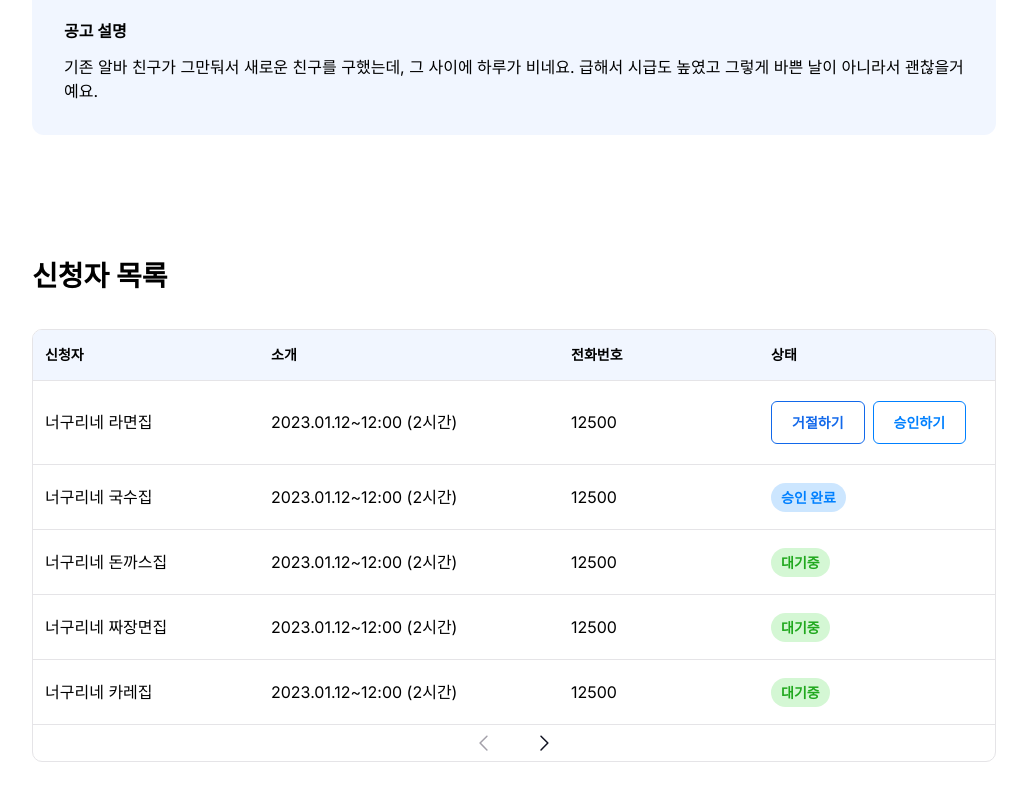
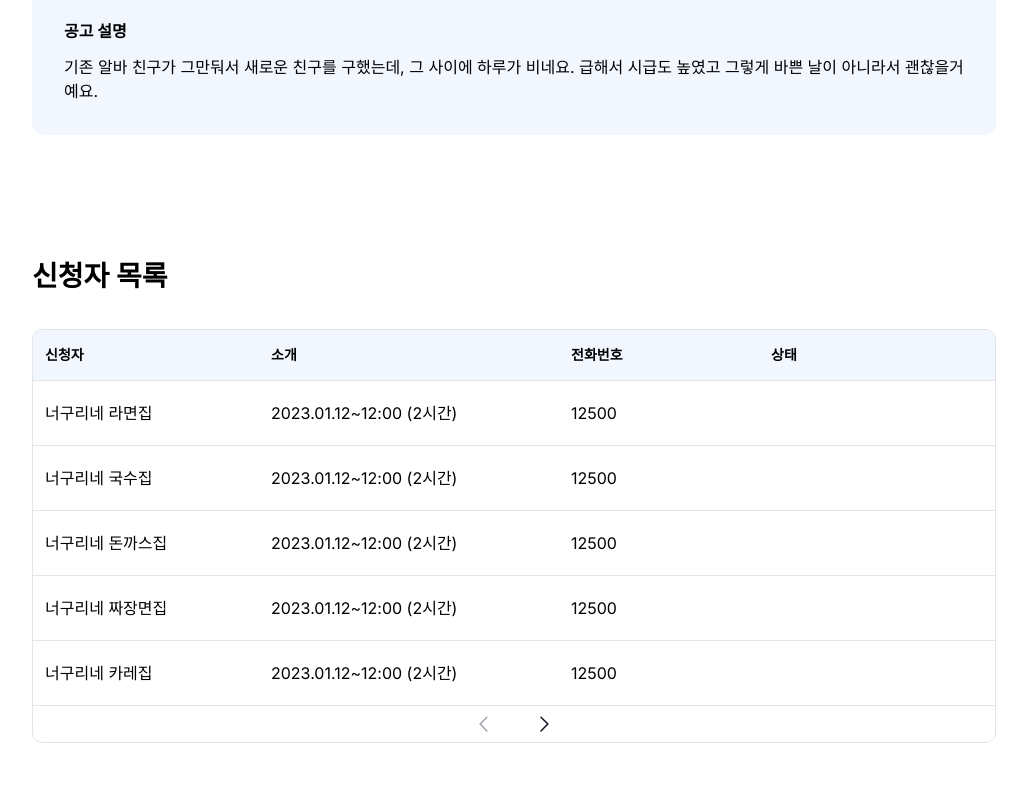
Before and after one commit to 5-PS/DANCHOO, a Next.js app: page /my-store/my-recruits/1 in a window 1280 px wide. Shown: the part 599-1399 px from the top of the page, without its empty margins (126-1153 px from the left). Built offline with nearby package versions, Linux system fonts and the light colour scheme.

Commit message:
feat: 테이블 상태 뱃지 컴포넌트 분리 시작

```diff
--- a/components/table/table.tsx
+++ b/components/table/table.tsx
@@ -563,41 +563,6 @@ const STORE_INFORMATION: {
     state: 'pedding',
   },
 ];
-// TODO: 뱃지 컴포넌트로 따로 분리하기
-function StateBadge({ state }: StateBadgeProps) {
-  if (state === 'pedding') {
-    return (
-      <span className="state-badge bg-green-10 text-green-20">
-        <strong>대기중</strong>
-      </span>
-    );
-  }
-  if (state === 'approve') {
-    return (
-      <span className="state-badge bg-blue-10 text-blue-20">
-        <strong>승인 완료</strong>
-      </span>
-    );
-  }
-  if (state === 'choose') {
-    return (
-      <div className="flex gap-[8px]">
-        <button
-          type="button"
-          className="px-[12px] py-[8px] text-[10px] rounded-[6px] border border-red-40 text-red-40 md:px-[20px] md:py-[10px] md:text-[14px]"
-        >
-          <strong>거절하기</strong>
-        </button>
-        <button
-          type="button"
-          className="px-[12px] py-[8px] text-[10px]  rounded-[6px] border border-blue-20 text-blue-20 md:px-[20px] md:py-[10px] md:text-[14px]"
-        >
-          <strong>승인하기</strong>
-        </button>
-      </div>
-    );
-  }
-}
 
 function Table({ query, type }: { query: { page: string }; type: 'applicantList' | 'applyList' }) {
   const defaultQueryPage = query.page || '1';
@@ -630,9 +595,7 @@ function Table({ query, type }: { query: { page: string }; type: 'applicantList'
                 <td className="sticky left-0 bg-white tb-data ">{store.title}</td>
                 <td className="tb-data ">{store.date}</td>
                 <td className="tb-data ">{store.money}</td>
-                <td className="tb-data " aria-label="badge">
-                  <StateBadge state={store.state} />
-                </td>
+                <td className="tb-data " aria-label="badge" />
               </tr>
             ))}
           </tbody>
```
